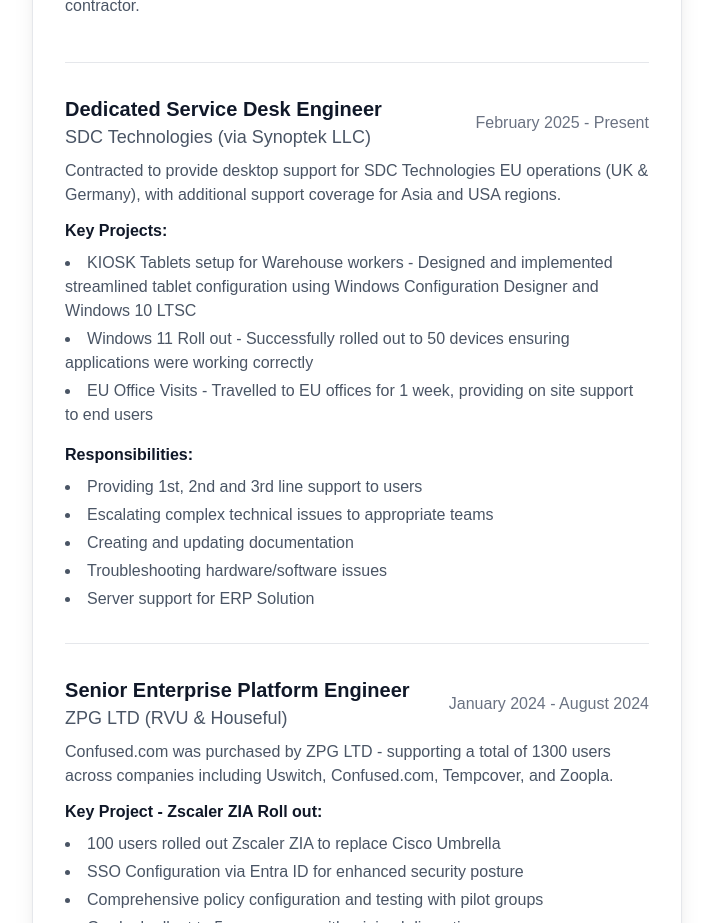
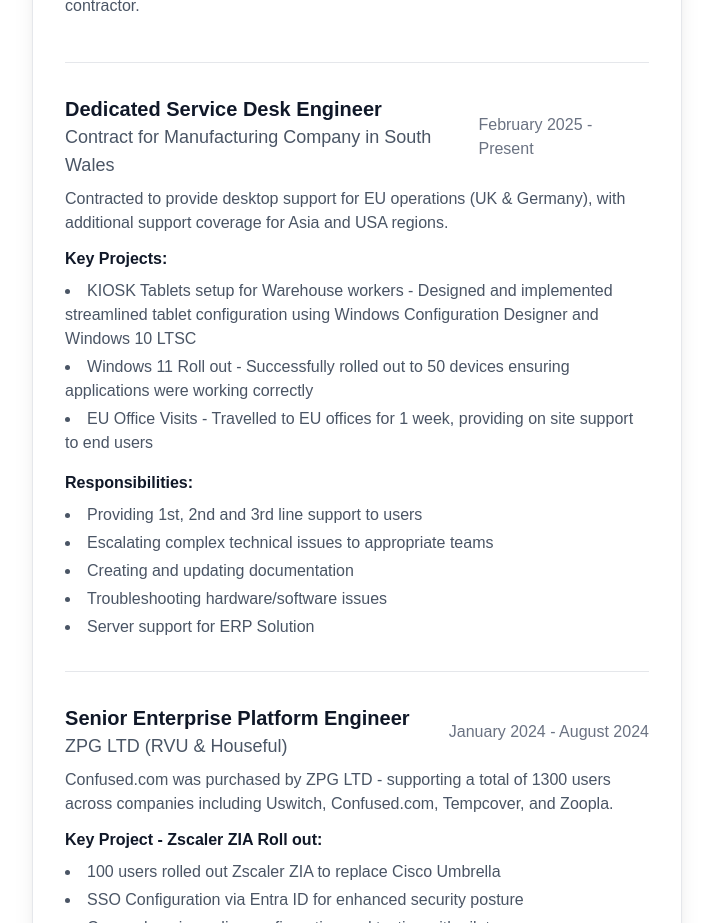
Before and after one commit to mitch478/mitch478.xyz, a Next.js app: page /cv in a window 1280 px wide. Shown: the part 900-1823 px from the top of the page, without its empty margins (283-996 px from the left). Built offline with nearby package versions, Linux system fonts and the light colour scheme.

Commit message:
added CV

```diff
--- a/src/app/cv/page.tsx
+++ b/src/app/cv/page.tsx
@@ -243,12 +243,12 @@
             <div className="flex flex-col md:flex-row md:items-center md:justify-between mb-2">
               <div>
                 <h3 className="text-xl font-semibold text-gray-900">Dedicated Service Desk Engineer</h3>
-                <p className="text-lg text-gray-600">SDC Technologies (via Synoptek LLC)</p>
+                <p className="text-lg text-gray-600">Contract for Manufacturing Company in South Wales</p>
               </div>
               <p className="text-gray-500">February 2025 - Present</p>
             </div>
             <p className="text-gray-600 mb-3">
-              Contracted to provide desktop support for SDC Technologies EU operations (UK & Germany),
+              Contracted to provide desktop support for EU operations (UK & Germany),
               with additional support coverage for Asia and USA regions.
             </p>
             <div className="mb-4">
```
